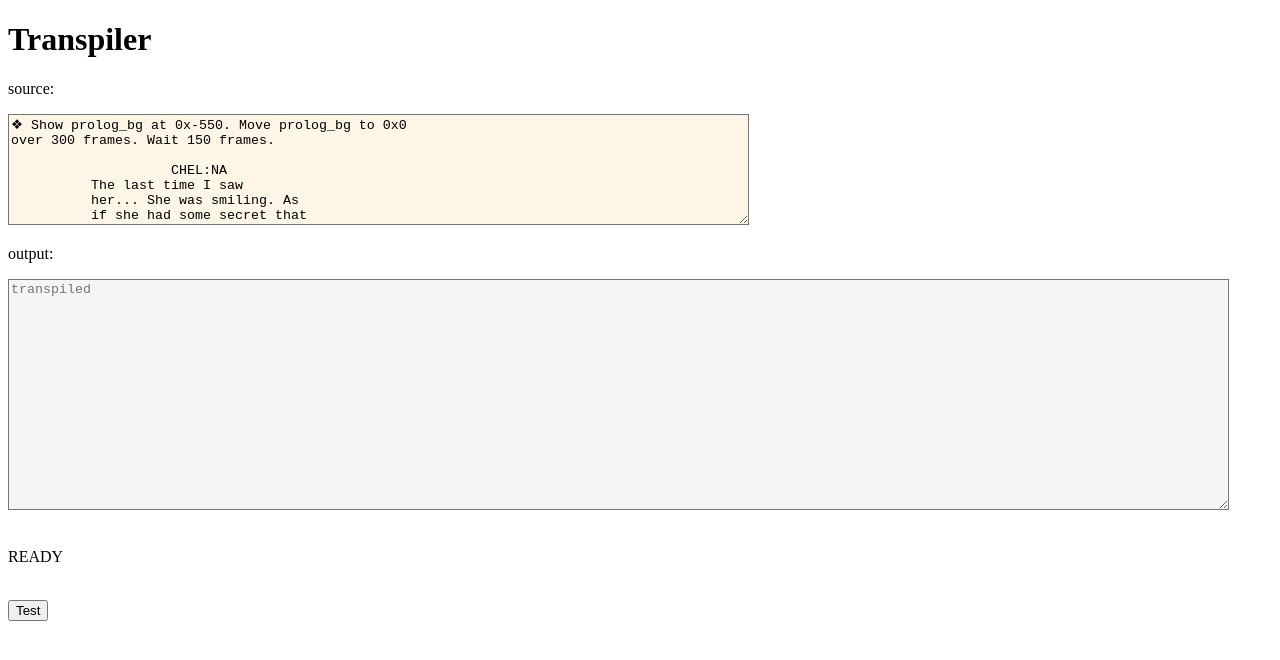
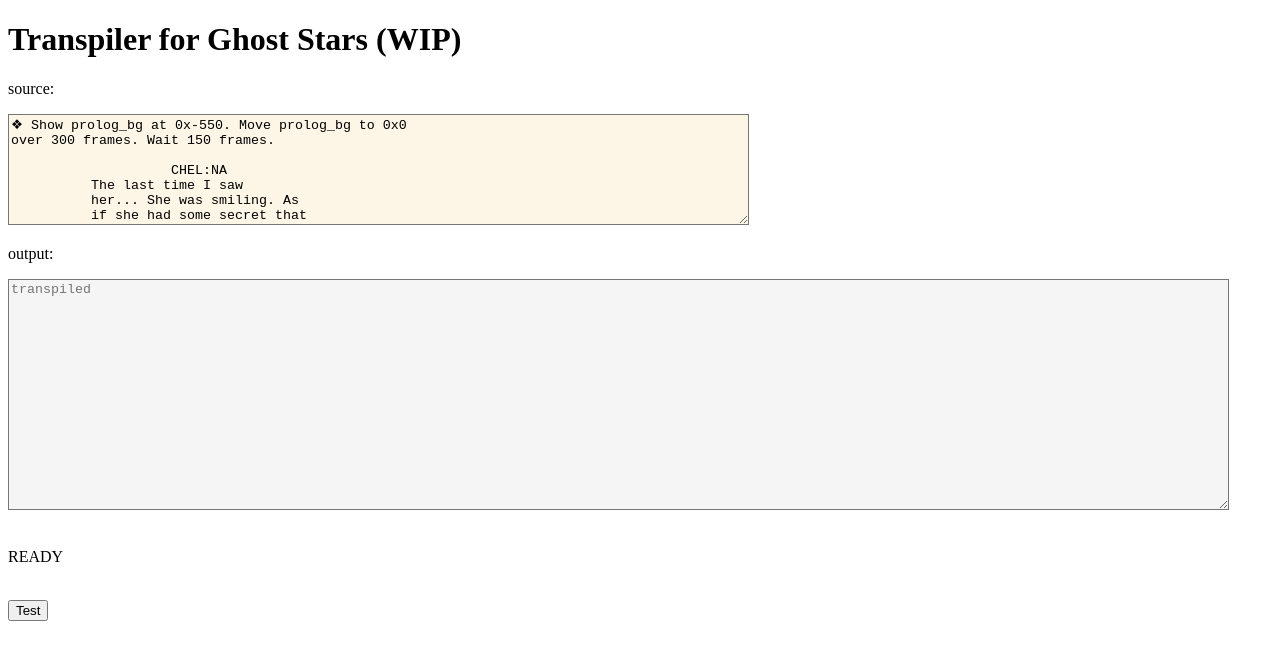
Before and after one commit to guitarvydas/ghost_stars, a plain HTML site: page index.html in a window 1280 px wide. Drawn offline with Linux system fonts and the light colour scheme.

Commit message:
title change (cosmetic)

```diff
--- a/index.html
+++ b/index.html
@@ -8,7 +8,7 @@ textarea {
 </head>
 <body>
 
-<h1>Transpiler</h1>
+<h1>Transpiler for Ghost Stars (WIP)</h1>
 <p>source:</p>
 <textarea id="src" rows="7" cols="90" placeholder="src" style="background-color:oldlace;">
 ❖ Show prolog_bg at 0x-550. Move prolog_bg to 0x0
```
